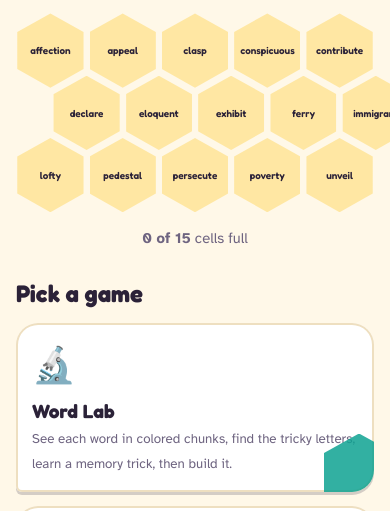
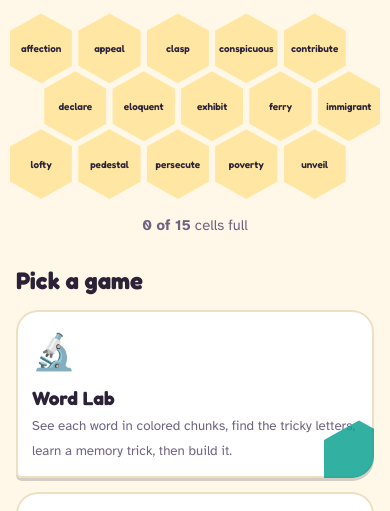
Before and after one commit to enoete/ski-academy, a plain HTML site: page spelling/spelling-hive.html in a window 390 px wide. Shown: the part 589-1100 px from the top of the page. Drawn offline with Linux system fonts and the light colour scheme.

Commit message:
Spelling Hive 1–5: fix dead buttons after tab switch, phone hive clipping, Bee Race honey
- Clear hidden views on tab switch so duplicate ids (#sn, #again, #hive)
  in other tabs can't capture the visible button's handler
- Stagger honeycomb rows symmetrically, slightly smaller cells and padding,
  and smaller cell text under 340px, so all 15 cells fit at 320px+
- Bee Race right answers now add honey, as the hive page promises

Co-Authored-By: Claude Opus 5.5 <noreply@anthropic.com>

```diff
--- a/spelling/spelling-hive.html
+++ b/spelling/spelling-hive.html
@@ -87,9 +87,9 @@ h3.sec{font-size:1.5rem;margin:30px 0 6px}
 .hive{display:flex;flex-direction:column;align-items:center;margin:16px 0 6px}
 .hrow{display:flex;gap:6px}
 .hrow+.hrow{margin-top:-18px}
-.hrow.off{transform:translateX(calc(var(--hw)/2 + 3px))}
-.hive{--hw:min(17vw,104px)}
-.hex{width:var(--hw);height:calc(var(--hw)*1.12);clip-path:polygon(50% 0,100% 25%,100% 75%,50% 100%,0 75%,0 25%);border:0;cursor:pointer;display:grid;place-items:center;font-family:var(--display);font-weight:600;font-size:clamp(.62rem,2.3vw,.95rem);color:var(--ink);padding:0 6px;text-align:center;line-height:1.05;
+.hrow{transform:translateX(calc(var(--hw)/-4 - 1.5px))}.hrow.off{transform:translateX(calc(var(--hw)/4 + 1.5px))}
+.hive{--hw:min(16vw,104px)}
+.hex{width:var(--hw);height:calc(var(--hw)*1.12);clip-path:polygon(50% 0,100% 25%,100% 75%,50% 100%,0 75%,0 25%);border:0;cursor:pointer;display:grid;place-items:center;font-family:var(--display);font-weight:600;font-size:clamp(.62rem,2.3vw,.95rem);color:var(--ink);padding:0 3px;text-align:center;line-height:1.05;
   background:linear-gradient(to top,var(--honey2) 0 var(--f,0%),var(--comb) var(--f,0%) 100%);transition:transform .15s}
 .hex:hover{transform:scale(1.06)}
 .hex.full{background:var(--honey);color:#2B2238}
@@ -218,6 +218,7 @@ h3.sec{font-size:1.5rem;margin:30px 0 6px}
 footer{color:var(--muted);text-align:center;font-size:.9rem;padding:20px 0 40px}
 
 @media (max-width:720px){body{font-size:16px}.hrow+.hrow{margin-top:-12px}}
+@media (max-width:340px){.hex{font-size:.56rem;letter-spacing:-.02em}}
 @media (prefers-reduced-motion:reduce){*,*::before,*::after{animation:none!important;transition:none!important}}
 </style>
 </head>
@@ -335,7 +336,7 @@ $("#tabs").onclick=e=>{const b=e.target.closest(".tab");if(b)show(b.dataset.view
 let raceTimer=null;const stopRace=()=>{if(raceTimer){clearInterval(raceTimer);raceTimer=null}};
 function show(id,arg){
   stopRace();
-  $$("main > section").forEach(s=>s.hidden=s.id!=="view-"+id);
+  $$("main > section").forEach(s=>{s.hidden=s.id!=="view-"+id;if(s.hidden)s.innerHTML=""});
   $$(".tab").forEach(t=>t.setAttribute("aria-current",t.dataset.view===id?"page":"false"));
   const tab=$(`.tab[data-view="${id}"]`);tab&&tab.scrollIntoView({inline:"center",block:"nearest"});
   ({home:renderHome,lab:renderLab,chunk:()=>runSeq("chunk"),missing:()=>runSeq("missing"),tiles:()=>runSeq("tiles"),bugs:renderBugs,race:renderRace,quiz:renderQuizIntro})[id](arg);
@@ -472,7 +473,7 @@ function renderRace(){
       if(Math.random()<.55){cur={x,ans:x.w};const opts=shuffle([x.w,...shuffle(x.bad).slice(0,3)]);$("#rq").innerHTML=`<p class="bq">Which one is spelled correctly?<span class="hint" style="display:block;font-weight:400">(${x.d})</span></p><div class="opts">${opts.map(o=>`<button class="opt">${o}</button>`).join("")}</div>`}
       else{const good=Math.random()<.5;const shown=good?x.w:pick(x.bad);cur={x,ans:good?"yes":"no"};$("#rq").innerHTML=`<p class="bq">Is this spelled correctly?<span class="target">${shown}</span></p><div class="yn"><button class="opt" data-v="yes">✓ Yes</button><button class="opt" data-v="no">✗ No</button></div>`}};
     $("#rq").onclick=e=>{const b=e.target.closest(".opt");if(!b||!raceTimer)return;const val=b.dataset.v||b.textContent;const ok=val===cur.ans;const rp=$("#rp");rp.classList.remove("flash-ok","flash-no");void rp.offsetWidth;
-      if(ok){streak++;right++;score+=streak>=5?3:streak>=3?2:1;rp.classList.add("flash-ok")}else{streak=0;wrong++;missed.add(cur.x.w);rp.classList.add("flash-no")}
+      bump(cur.x.w,ok);if(ok){streak++;right++;score+=streak>=5?3:streak>=3?2:1;rp.classList.add("flash-ok")}else{streak=0;wrong++;missed.add(cur.x.w);rp.classList.add("flash-no")}
       $("#rs").textContent=streak+(streak>=5?" ×3":streak>=3?" ×2":"");$("#rsc").textContent=score;nextQ()};
     nextQ();
     raceTimer=setInterval(()=>{t--;$("#rt").textContent=t;$("#rbar").style.width=(t/60*100)+"%";if(t<=0){stopRace();const nb=score>best;if(nb)store.set("sp1-race",score);
```
Also changed, not shown: spelling/wordly-wise-lesson-2-spelling.html (+6 -5 lines), spelling/wordly-wise-lesson-3-spelling.html (+6 -5 lines), spelling/wordly-wise-lesson-4-spelling.html (+6 -5 lines), spelling/wordly-wise-lesson-5-spelling.html (+6 -5 lines).
